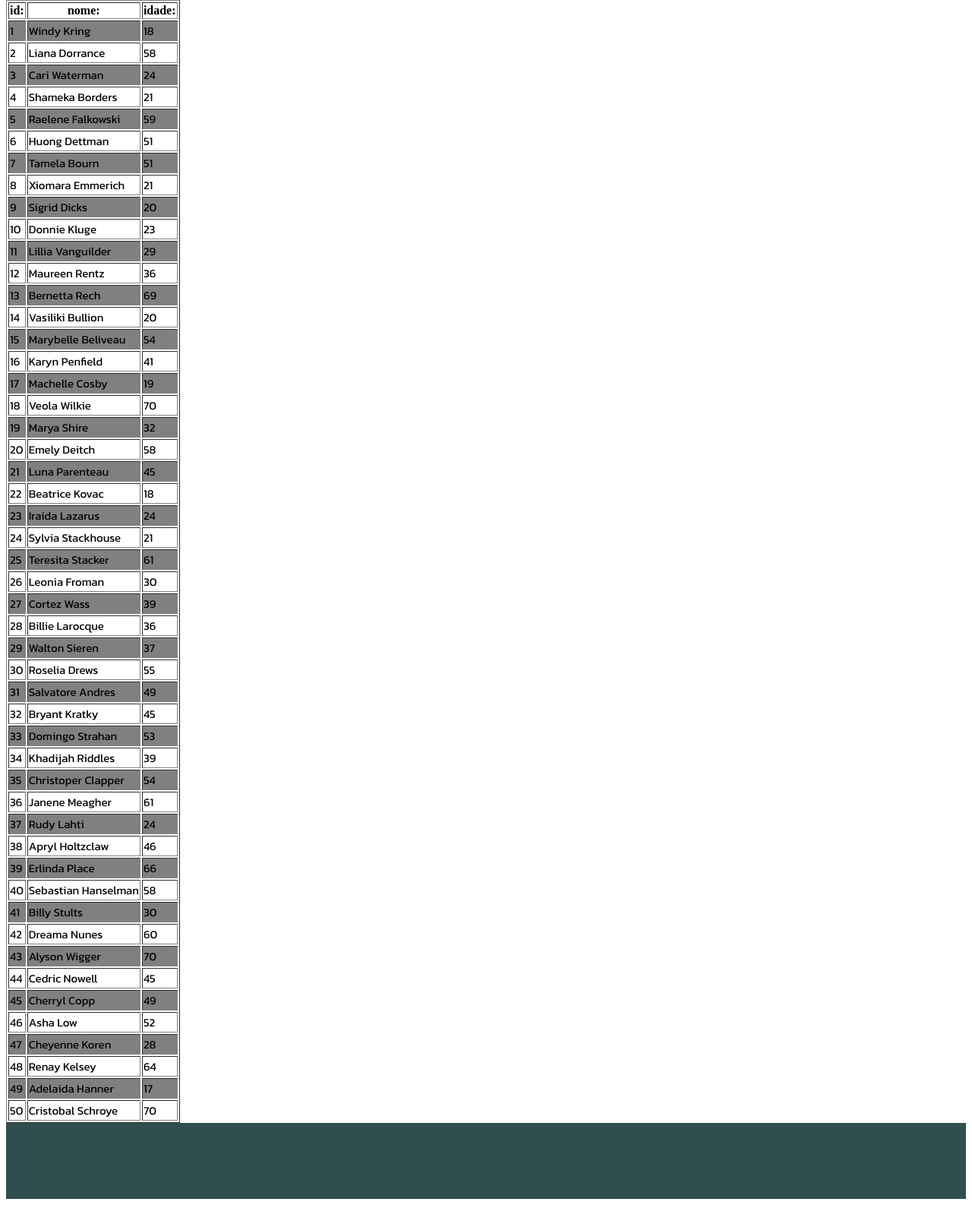
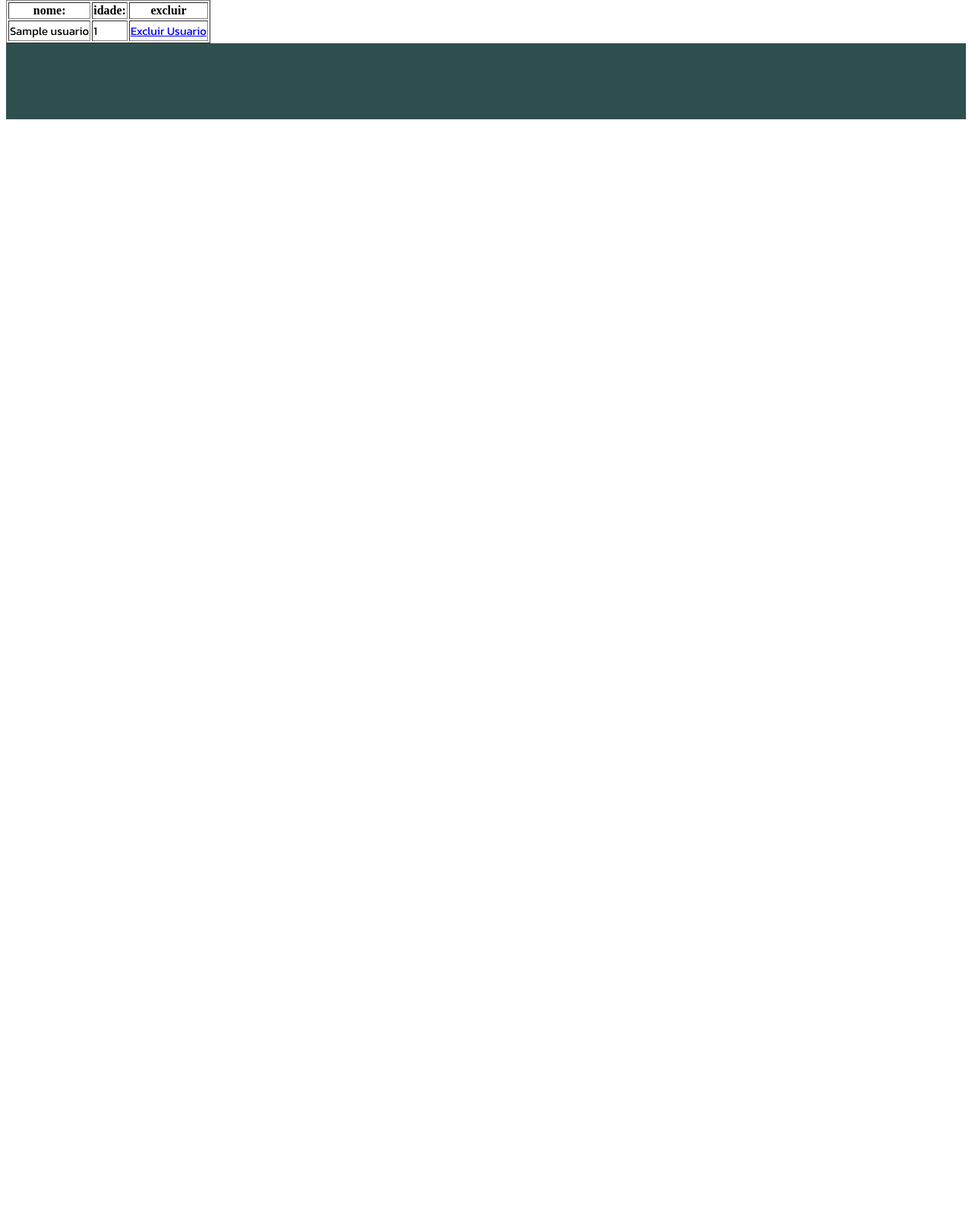
Before and after one commit to douglasbernardo/projeto01, a PHP site: page /listadeusuario.php in a window 1280 px wide. Shown: the part 121-1707 px from the top of the page at 76% size. After the commit the page ends 278 px from the top, so only its background shows below. Run offline with PHP 8.4, Linux system fonts and the light colour scheme; tables that the repository leaves empty hold one stand-in row (values such as "Sample post").

Commit message:
sistema sendo feito

```diff
--- a/DB/connect.php
+++ b/DB/connect.php
@@ -7,7 +7,7 @@
 	$servidor = 'localhost';
 	$usuario  = 'root';
 	$senha    = "";
-	$banco    = 'ESTUDOS';
+	$banco    = 'estudos';
 
 	# Executa uma conexão com o banco de dados
 	$link = mysqli_connect($servidor, $usuario, $senha, $banco) or die("Não foi possível conectar: ".mysqli_connect_error());
--- a/index.php
+++ b/index.php
@@ -10,8 +10,9 @@
 		<div id="header">
 			<h1><abbr title="Projeto Little">PTL</abbr></h1>
 			<div id="menu">
-				<a href="#" class="btn primary">Home</a>
+				<a href="index.php" class="btn primary">Home</a>
 				<a href="listadeusuario.php" class="btn secondary">Lista de Usuários</a>
+				<a href="cadastrar.php" class="btn secondary">Cadastrar</a>
 				<a href="sobre.php" class="btn danger">Sobre</a>
 			</div>
 		</div>
--- a/listadeusuario.php
+++ b/listadeusuario.php
@@ -1,5 +1,6 @@
 <?php
-	include 'resources/listaDeUsuarios.php';
+
+	require_once ("resources/listaDeUsuarios.php");
 ?>
 <!Doctype html>
 <html>
@@ -22,18 +23,20 @@
 		<div id="content">
 		<table border>
 			<tr>
-				<th>id:</th>
 				<th>nome:</th>
 				<th>idade:</th>
+				<th>excluir</th>
 			</tr>
  			<?php
-	 			for($i = 0; $i < count($listaDeUsuarios); $i++) {
+ 				?>
+ 				<?php
+	 				while($row = mysqli_fetch_array($query,MYSQLI_ASSOC)) {
 	 			//echo $listaDeUsuarios[$i]["nome"]." - ".$listaDeUsuarios[$i]["idade"]."<br>";
 	 		?>
-	 			<tr class=<?php if($i%2 == 0) { echo "silver"; } else { echo "red"; } ?>>
-	 				<td class="texto_lista_usuarios"><?php echo $i+1; ?></td>
-	 				<td class="texto_lista_usuarios"><?php echo $listaDeUsuarios[$i]["nome"]; ?></td>
-	 				<td class="texto_lista_usuarios"><?php echo $listaDeUsuarios[$i]["idade"]; ?></td>
+	 			<tr class=<?php if($row['id']%2 == 0) { echo "silver"; } else { echo "red"; } ?>>
+	 				<td class="texto_lista_usuarios"><?php echo $row["nome"]; ?></td>
+	 				<td class="texto_lista_usuarios"><?php echo $row["idade"]; ?></td>
+	 				<td class="texto_lista_usuarios"><a href="excluir.php?id=<?php echo $row['id']; ?> ">Excluir Usuario</a></td>
 	 			</tr>
 	 		<?php
 	 			}
--- a/resources/listaDeUsuarios.php
+++ b/resources/listaDeUsuarios.php
@@ -1,54 +1,11 @@
 <?php
-	$listaDeUsuarios = [
-		["nome" => "Windy Kring", "idade" => "18"],
-		["nome" => "Liana Dorrance", "idade" => "58"],
-		["nome" => "Cari Waterman", "idade" => "24"],
-		["nome" => "Shameka Borders", "idade" => "21"],
-		["nome" => "Raelene Falkowski", "idade" => "59"],
-		["nome" => "Huong Dettman", "idade" => "51"],
-		["nome" => "Tamela Bourn", "idade" => "51"],
-		["nome" => "Xiomara Emmerich", "idade" => "21"],
-		["nome" => "Sigrid Dicks", "idade" => "20"],
-		["nome" => "Donnie Kluge", "idade" => "23"],
-		["nome" => "Lillia Vanguilder", "idade" => "29"],
-		["nome" => "Maureen Rentz", "idade" => "36"],
-		["nome" => "Bernetta Rech", "idade" => "69"],
-		["nome" => "Vasiliki Bullion", "idade" => "20"],
-		["nome" => "Marybelle Beliveau", "idade" => "54"],
-		["nome" => "Karyn Penfield", "idade" => "41"],
-		["nome" => "Machelle Cosby", "idade" => "19"],
-		["nome" => "Veola Wilkie", "idade" => "70"],
-		["nome" => "Marya Shire", "idade" => "32"],
-		["nome" => "Emely Deitch", "idade" => "58"],
-		["nome" => "Luna Parenteau", "idade" => "45"],
-		["nome" => "Beatrice Kovac", "idade" => "18"],
-		["nome" => "Iraida Lazarus", "idade" => "24"],
-		["nome" => "Sylvia Stackhouse", "idade" => "21"],
-		["nome" => "Teresita Stacker", "idade" => "61"],
-		["nome" => "Leonia Froman", "idade" => "30"],
-		["nome" => "Cortez Wass", "idade" => "39"],
-		["nome" => "Billie Larocque", "idade" => "36"],
-		["nome" => "Walton Sieren", "idade" => "37"],
-		["nome" => "Roselia Drews", "idade" => "55"],
-		["nome" => "Salvatore Andres", "idade" => "49"],
-		["nome" => "Bryant Kratky", "idade" => "45"],
-		["nome" => "Domingo Strahan", "idade" => "53"],
-		["nome" => "Khadijah Riddles", "idade" => "39"],
-		["nome" => "Christoper Clapper", "idade" => "54"],
-		["nome" => "Janene Meagher", "idade" => "61"],
-		["nome" => "Rudy Lahti", "idade" => "24"],
-		["nome" => "Apryl Holtzclaw", "idade" => "46"],
-		["nome" => "Erlinda Place", "idade" => "66"],
-		["nome" => "Sebastian Hanselman", "idade" => "58"],
-		["nome" => "Billy Stults", "idade" => "30"],
-		["nome" => "Dreama Nunes", "idade" => "60"],
-		["nome" => "Alyson Wigger", "idade" => "70"],
-		["nome" => "Cedric Nowell", "idade" => "45"],
-		["nome" => "Cherryl Copp", "idade" => "49"],
-		["nome" => "Asha Low", "idade" => "52"],
-		["nome" => "Cheyenne Koren", "idade" => "28"],
-		["nome" => "Renay Kelsey", "idade" => "64"],
-		["nome" => "Adelaida Hanner", "idade" => "17"],
-		["nome" => "Cristobal Schroye", "idade" => "70"]
-	];
+
+	require "DB/connect.php";
+
+	$sql = "SELECT id,nome,idade FROM usuarios";
+	$query = mysqli_query($link,$sql);
+
+	if($query === true){
+		header("location: listadeusuario.php");
+	}
 ?>
```
